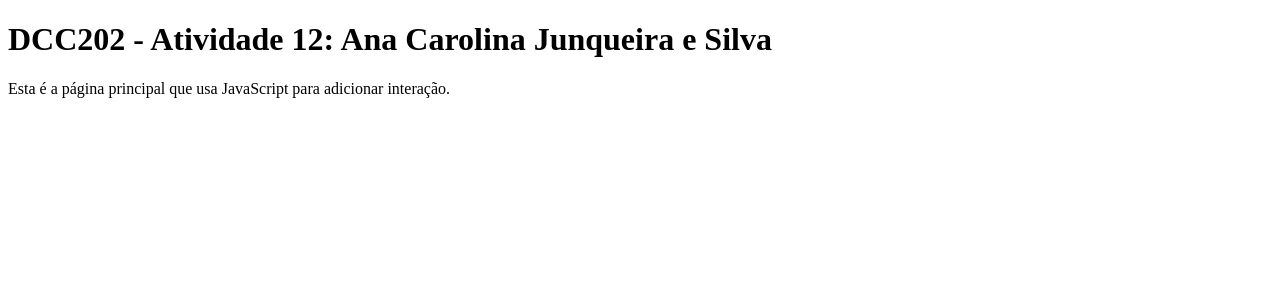
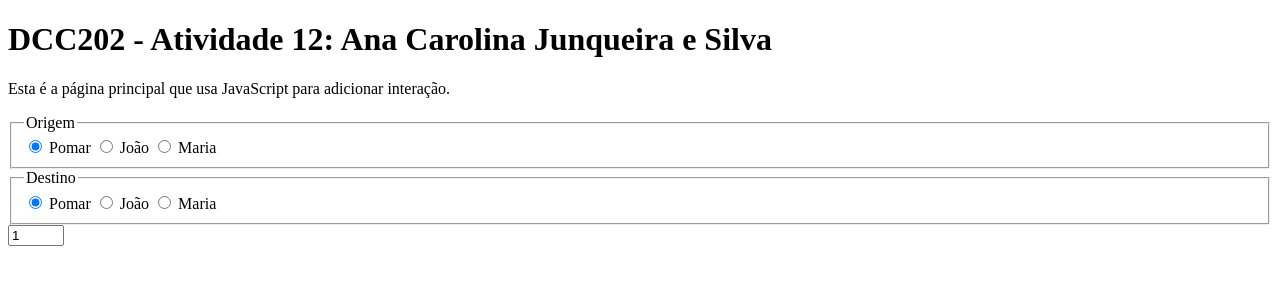
Before and after one commit to ufjf-dcc202/ufjf-dcc202-2023-3-b-atv12-AnaCarolinaJunqueira, a website: page index.html in a window 1280 px wide. Drawn offline with Linux system fonts and the light colour scheme.

Commit message:
criando o forms

```diff
--- a/index.html
+++ b/index.html
@@ -7,7 +7,43 @@
     <script src="main.js" type ="module"></script>
     <main>
         <h1>DCC202 - Atividade 12: Ana Carolina Junqueira e Silva</h1>
-        <p>Esta é a página principal que usa JavaScript para adicionar interação.  </p>
+        <p>Esta é a página principal que usa JavaScript para adicionar interação.</p>
+        <section>
+            <form name="entrada">
+
+                <fieldset>
+                    <legend>Origem</legend>
+                    <label>
+                        <input type="radio" name="origem" value="pomar" checked/> Pomar
+                    </label>
+                    <label>
+                        <input type="radio" name="origem" value="joao">
+                        João
+                    </label>
+                    <label>
+                        <input type="radio" name="origem" value="maria">
+                        Maria
+                    </label>
+                </fieldset>
+
+                <fieldset>
+
+                    <legend>Destino</legend>
+                <label>
+                    <input type="radio" name="destino" value="pomar" checked/> Pomar
+                </label>
+                <label>
+                    <input type="radio" name="destino" value="joao">
+                    João
+                </label>
+                <label>
+                    <input type="radio" name="destino" value="maria">
+                    Maria
+                </label>
+                </fieldset>
+                <input type="number" name="quantidade" value="1" min="0" max="12" step="1"/>
+            </form>
+        </section>
     </main>
 </head>
 <body>
```
